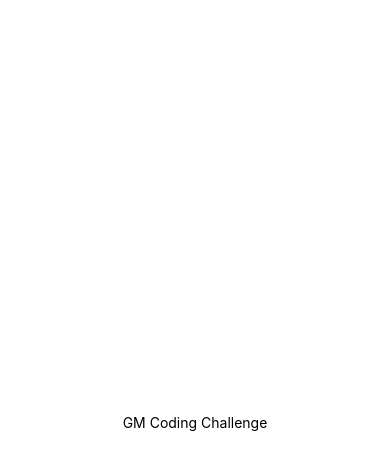
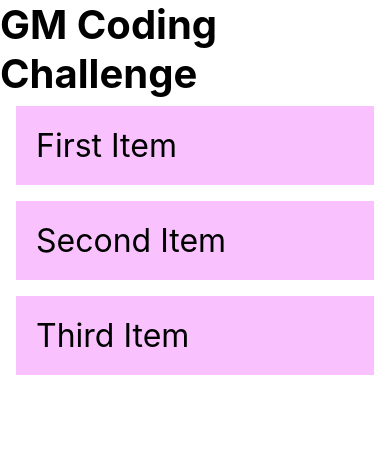
Before and after one commit to mariomoosh/GMChallenge, a React Native app: screen / in a window 390 px wide. Shown: the top 470 px of the page. Built offline with nearby package versions, Linux system fonts and the light colour scheme.

Commit message:
mount to simulator complete, up and running

```diff
--- a/App.js
+++ b/App.js
@@ -1,21 +1,58 @@
 import { StatusBar } from 'expo-status-bar';
-import React from 'react';
-import { StyleSheet, Text, View } from 'react-native';
+import React,{useState} from 'react';
+import { SafeAreaView, FlatList, StyleSheet, Text, View } from 'react-native';
 
+const Item = ({ title }) => (
+  <View style={styles.item}>
+    <Text style={styles.title}>{title}</Text>
+  </View>
+);
 export default function App() {
+  const [commits,setCommits] = useState([
+    {
+      id: '1',
+      title: 'First Item',
+    },
+    {
+      id: '2',
+      title: 'Second Item',
+    },
+    {
+      id: '3',
+      title: 'Third Item',
+    },
+  ])
+  const renderItem = ({ item }) => (
+    <Item title={item.title} />
+  );
   return (
-    <View style={styles.container}>
-      <Text>GM Coding Challenge</Text>
-      <StatusBar style="auto" />
-    </View>
+    <SafeAreaView style={styles.container}>
+      <Text style={styles.header}>GM Coding Challenge</Text>
+      <FlatList
+        data={commits}
+        renderItem={renderItem}
+        keyExtractor={item => item.id}
+      />
+    </SafeAreaView>
   );
 }
 
 const styles = StyleSheet.create({
   container: {
     flex: 1,
-    backgroundColor: '#fff',
-    alignItems: 'center',
-    justifyContent: 'center',
+    marginTop: StatusBar.currentHeight || 0,
   },
+  item: {
+    backgroundColor: '#f9c2ff',
+    padding: 20,
+    marginVertical: 8,
+    marginHorizontal: 16,
+  },
+  title: {
+    fontSize: 32,
+  },
+  header:{
+    fontSize:40,
+    fontWeight: 'bold'
+  }
 });
```
